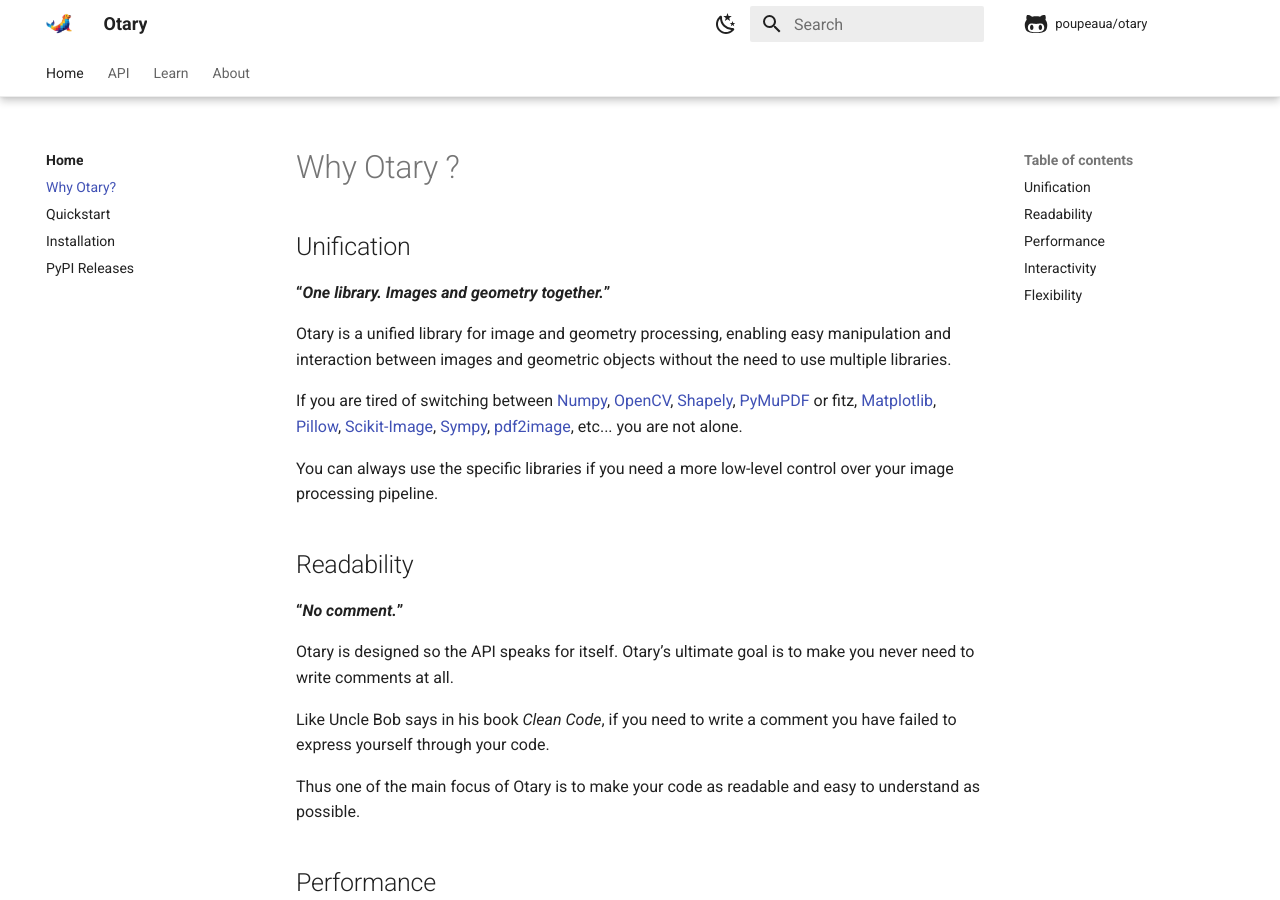
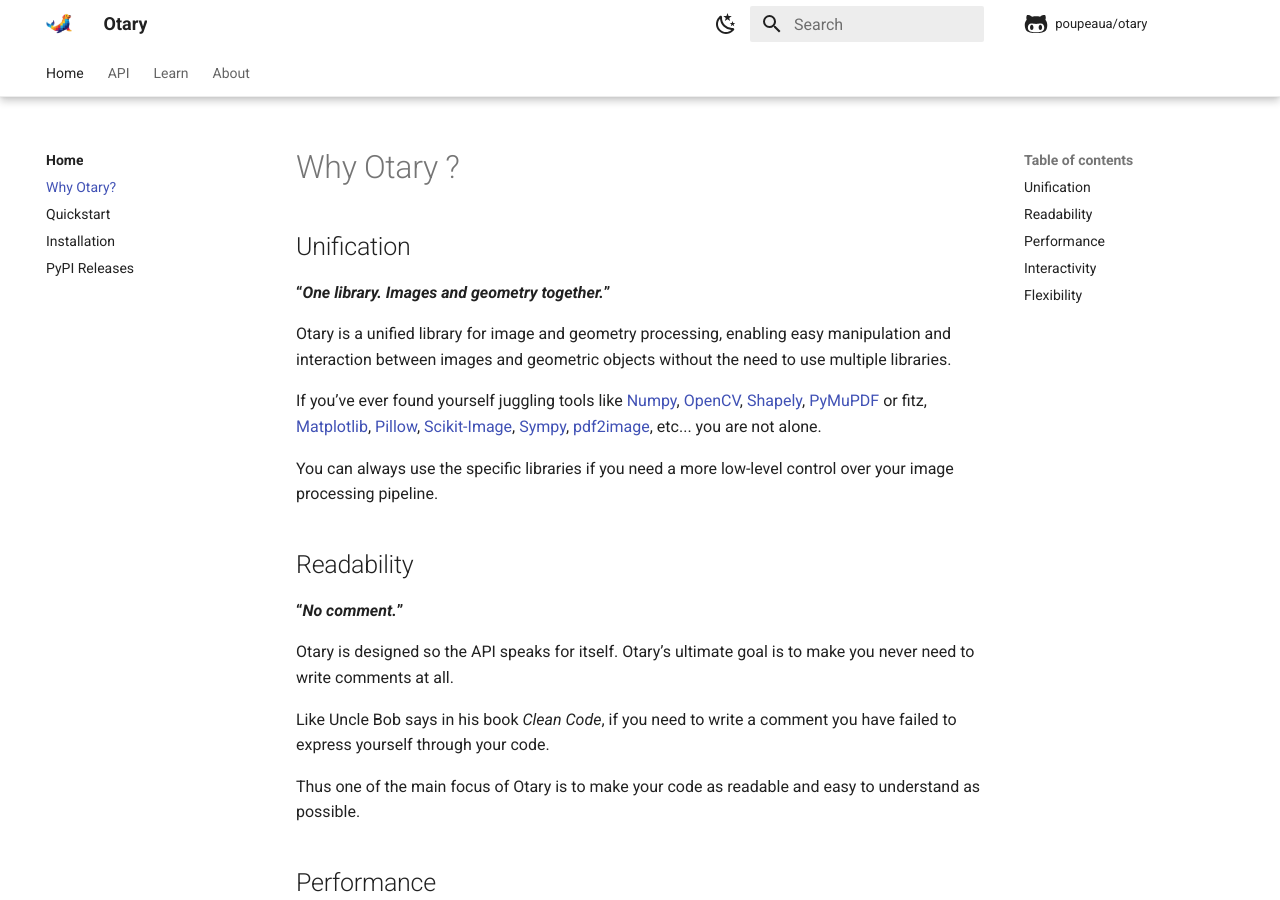
Before and after one commit to poupeaua/otary, an MkDocs documentation site: the page built from docs/why.md, in a window 1280 px wide and 900 px high. Built offline with MkDocs 1.6.1 and Material for MkDocs 9.7.7, drawn with Linux system fonts in a browser that asks for light colours; comment, search, counter and statistics services are not loaded.

Commit message:
docs: small update

```diff
--- a/docs/why.md
+++ b/docs/why.md
@@ -6,7 +6,7 @@
 
 Otary is a unified library for image and geometry processing, enabling easy manipulation and interaction between images and geometric objects without the need to use multiple libraries.
 
-If you are tired of switching between [Numpy](https://numpy.org/), [OpenCV](https://opencv.org/),
+If you’ve ever found yourself juggling tools like [Numpy](https://numpy.org/), [OpenCV](https://opencv.org/),
 [Shapely](https://shapely.readthedocs.io/), [PyMuPDF](https://pymupdf.readthedocs.io/) or fitz,
 [Matplotlib](https://matplotlib.org/), [Pillow](https://pillow.readthedocs.io/),
 [Scikit-Image](https://scikit-image.org/), [Sympy](https://sympy.org/), [pdf2image](https://pypi.org/project/pdf2image/), etc... you are not alone.
--- a/pyproject.toml
+++ b/pyproject.toml
@@ -1,7 +1,7 @@
 [project]
 name = "otary"
 version = "0.2.0"
-description = "Image and 2D Geometry library for easy and fast image manipulation"
+description = "Otary is a powerful Python library for advanced image and 2D geometry manipulation."
 authors = [
     {name="Alexandre Poupeau", email="alexandre.poupeau.contact@gmail.com"}
 ]
```
